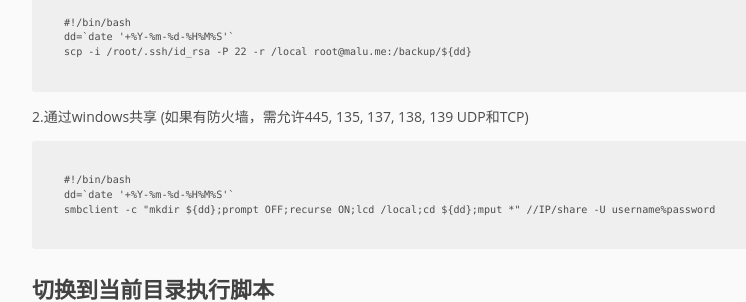
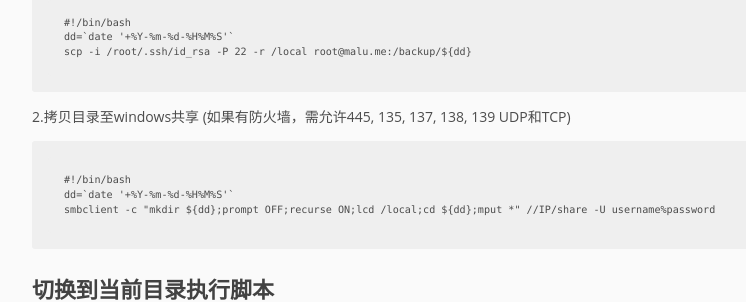
Before and after one commit to pingmalu/pingmalu.github.io, a Jekyll site: the page built from _posts/2017-01-22-Linux常用脚本.md, in a window 1280 px wide and 900 px high, scrolled down 362 px. Shown: the part 153-455 px from the top of the window, without its empty margins (168-914 px from the left). Built offline with Jekyll 4.4.1, drawn with Linux system fonts in a browser that asks for light colours.

Commit message:
'update'

```diff
--- a/_posts/2017-01-22-Linux常用脚本.md
+++ b/_posts/2017-01-22-Linux常用脚本.md
@@ -14,7 +14,7 @@ title:  "Linux常用脚本"
 	dd=`date '+%Y-%m-%d-%H%M%S'`
 	scp -i /root/.ssh/id_rsa -P 22 -r /local root@malu.me:/backup/${dd}
 
-2.通过windows共享 (如果有防火墙，需允许445, 135, 137, 138, 139 UDP和TCP)
+2.拷贝目录至windows共享 (如果有防火墙，需允许445, 135, 137, 138, 139 UDP和TCP)
 
 	#!/bin/bash
 	dd=`date '+%Y-%m-%d-%H%M%S'`
```
